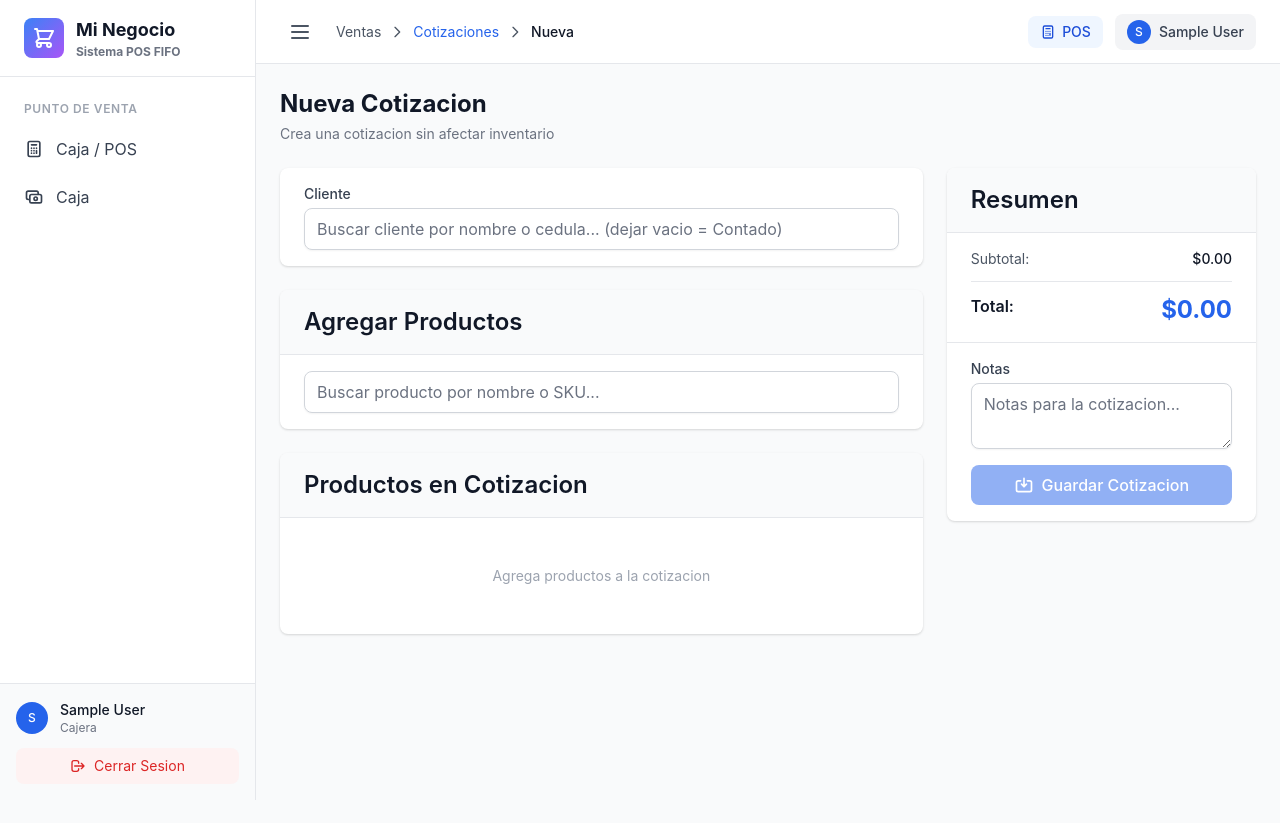
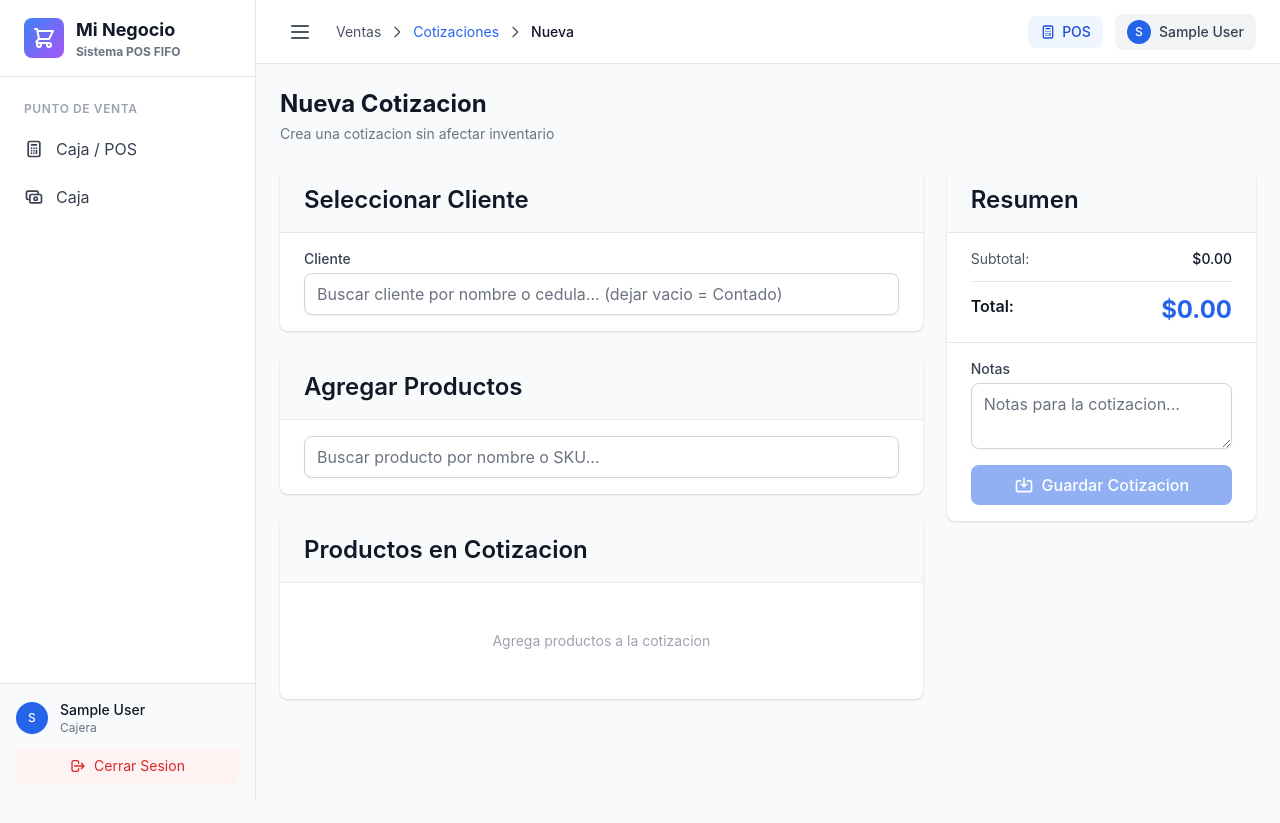
Before and after one commit to GenaoKing/pos_fifo_system, a Django app: page /cotizaciones/crear/ in a window 1280 px wide. Shown: the top 823 px of the page. Run offline with Django 5.2, Linux system fonts and the light colour scheme; the visitor is signed in with stand-in values (Sample User, id 1); data comes from the database, SQL or seed files in the repository.

Commit message:
Mejorar diseño de selección de cliente y agregar productos

```diff
--- a/templates/cotizaciones/crear_cotizacion.html
+++ b/templates/cotizaciones/crear_cotizacion.html
@@ -31,8 +31,11 @@
         <div class="lg:col-span-2 space-y-6">
 
             <!-- Cliente -->
-            <div class="card">
-                <div class="card-body">
+            <div class="card" style="overflow: visible;">
+                <div class="card-header">
+                    <h3 class="font-semibold text-gray-900">Seleccionar Cliente</h3>
+                </div>
+                <div class="card-body" style="overflow: visible;">
                     <label class="form-label">Cliente</label>
                     <div class="relative">
                         <input
@@ -77,11 +80,11 @@
             </div>
 
             <!-- Buscar productos -->
-            <div class="card">
+            <div class="card" style="overflow: visible;">
                 <div class="card-header">
                     <h3 class="font-semibold text-gray-900">Agregar Productos</h3>
                 </div>
-                <div class="card-body">
+                <div class="card-body" style="overflow: visible;">
                     <div class="relative">
                         <input
                             type="text"
@@ -103,7 +106,7 @@
                                 >
                                     <div>
                                         <p class="text-sm font-medium text-gray-900" x-text="p.nombre"></p>
-                                        <p class="text-xs text-gray-500" x-text="'SKU: ' + p.sku + ' | Stock: ' + p.stock_actual"></p>
+                                        <p class="text-xs text-gray-500" x-text="'SKU: ' + p.sku + ' | Stock: ' + p.stock_disponible"></p>
                                     </div>
                                     <span class="text-sm font-semibold text-gray-900" x-text="'$' + parseFloat(p.precio_venta).toFixed(2)"></span>
                                 </div>
```
